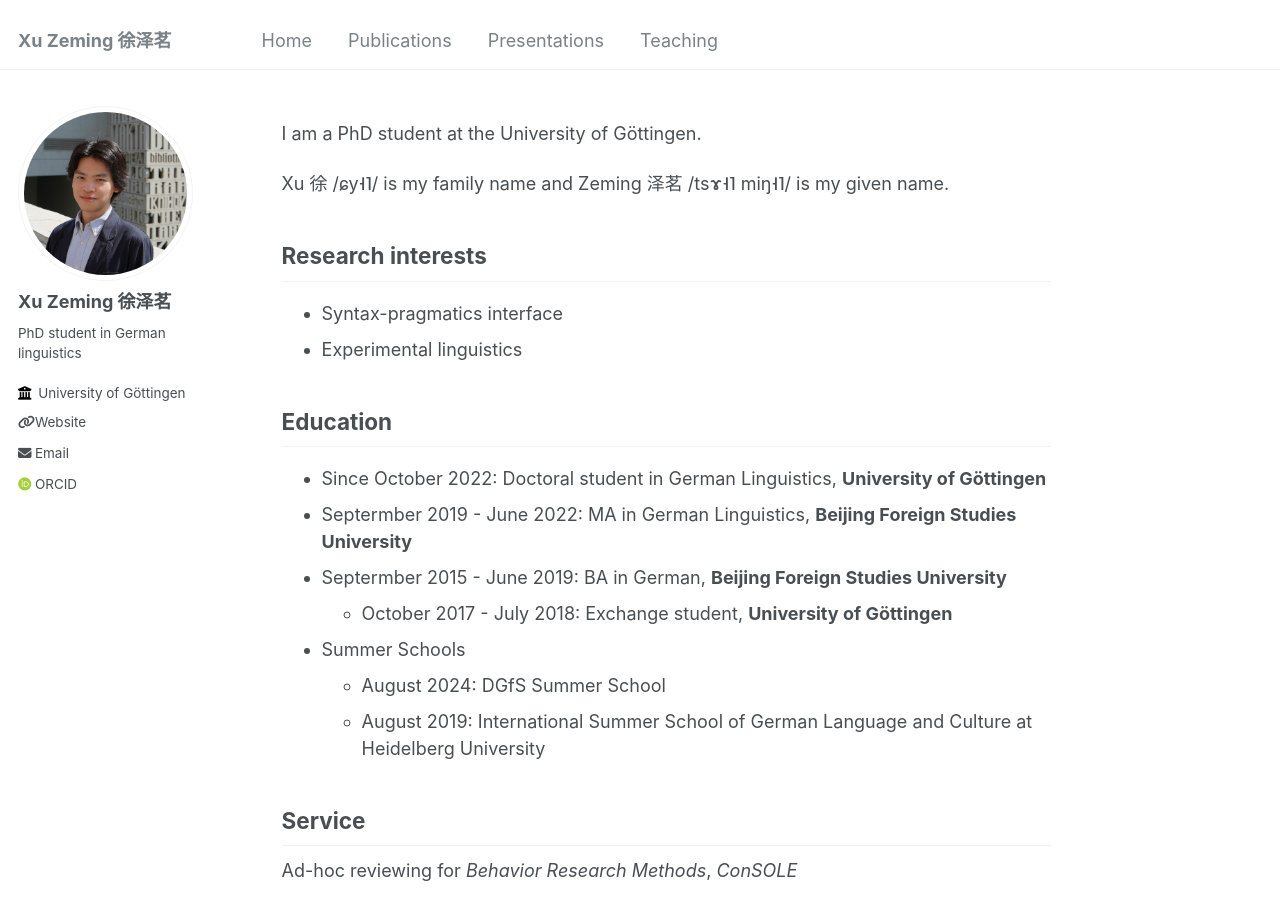
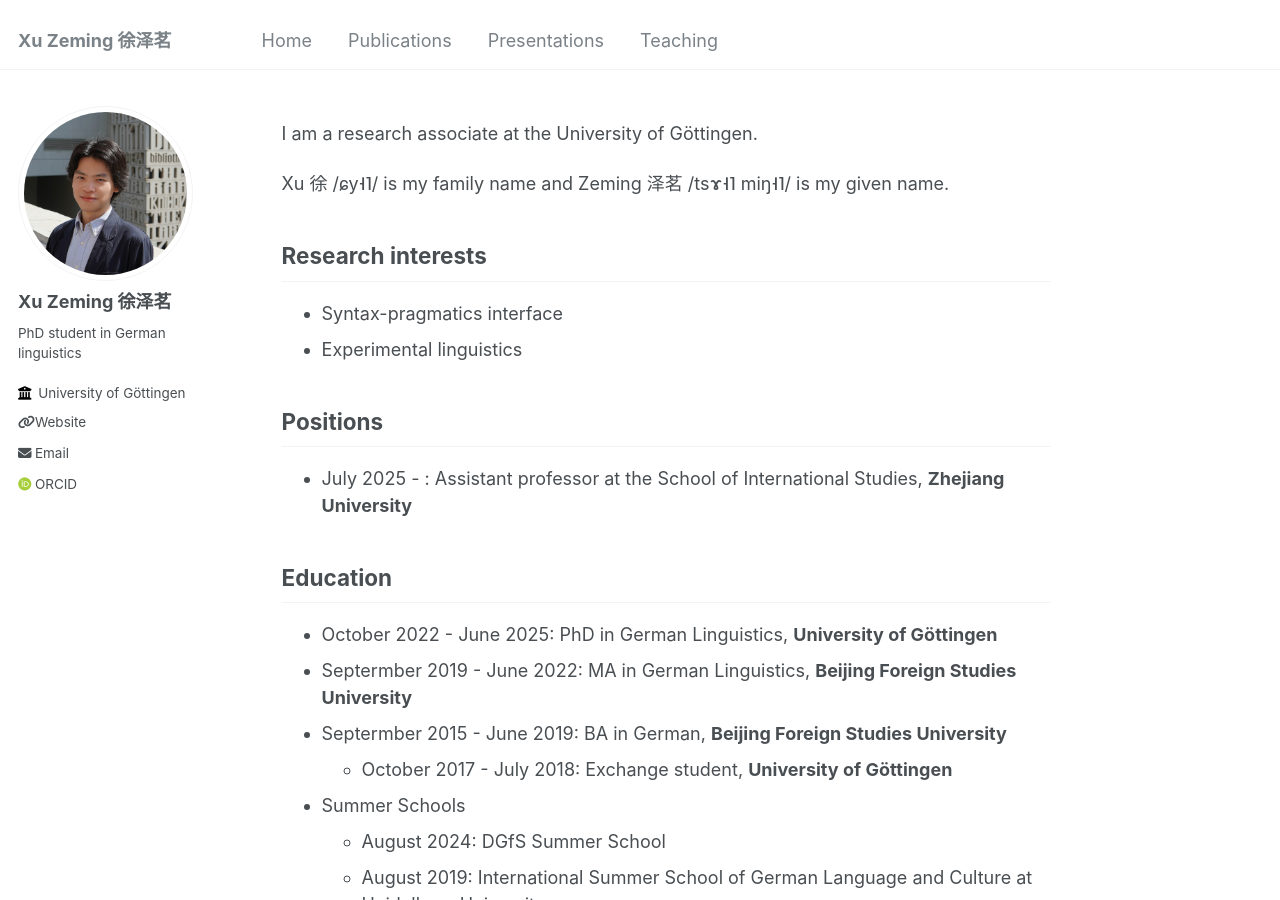
Before and after one commit to xu-zeming/xu-zeming.github.io, a Jekyll site: the page built from _pages/about.md, in a window 1280 px wide and 900 px high. Built offline with Jekyll 4.4.1, drawn with Linux system fonts in a browser that asks for light colours; some web fonts are replaced.

Commit message:
modified:   _pages/about.md

```diff
--- a/_pages/about.md
+++ b/_pages/about.md
@@ -6,7 +6,7 @@ redirect_from:
   - /about/
   - /about.html
 ---
-I am a PhD student at the University of Göttingen.
+I am a research associate at the University of Göttingen.
 
 Xu 徐 /ɕy˧˥/ is my family name and Zeming 泽茗 /tsɤ˧˥ miŋ˧˥/ is my given name.
 
@@ -15,9 +15,13 @@ Research interests
 * Syntax-pragmatics interface
 * Experimental linguistics
 
+Positions
+---
+* July 2025 - : Assistant professor at the School of International Studies, **Zhejiang University**
+
 Education
 ---
-* Since October 2022: Doctoral student in German Linguistics, **University of Göttingen**
+* October 2022 - June 2025: PhD in German Linguistics, **University of Göttingen**
 * Septermber 2019 - June 2022: MA in German Linguistics, **Beijing Foreign Studies University**
 * Septermber 2015 - June 2019: BA in German, **Beijing Foreign Studies University**
   + October 2017 - July 2018: Exchange student, **University of Göttingen**
```
